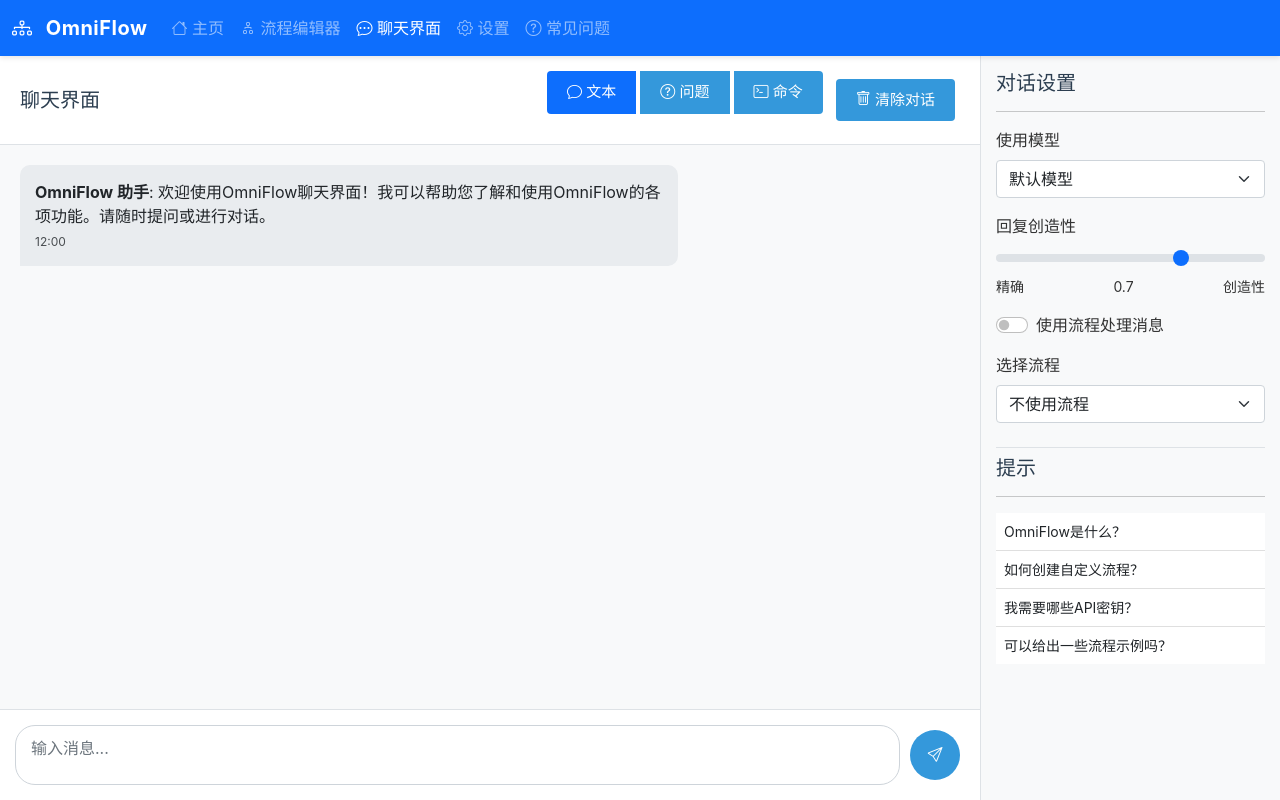
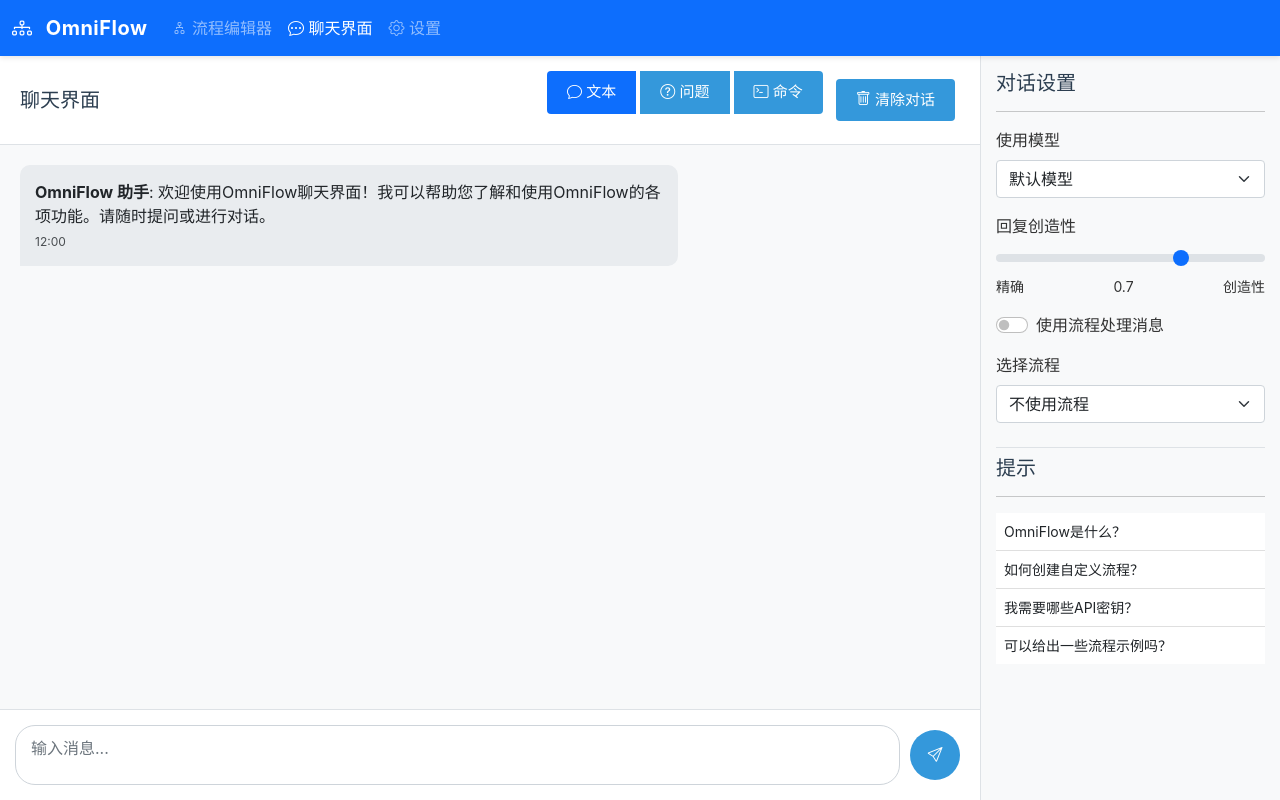
Before and after one commit to B143KC47/OmniFlow, a Flask app: page /chat in a window 1280 px wide. Run offline with Flask 2, Linux system fonts and the light colour scheme; data that the repository does not hold is empty.

Commit message:
添加聊天记录和API设置文件，更新主页路由，增加常见问题页面，优化导航栏链接

```diff
--- /dev/null
+++ b/data/config/api_settings.json
@@ -0,0 +1,11 @@
+{
+  "apiKeys": {
+    "deepseek": "",
+    "openai": ""
+  },
+  "defaultModel": "deepseek-chat",
+  "parameters": {
+    "temperature": 0.7,
+    "maxTokens": 2048
+  }
+}
--- a/main.py
+++ b/main.py
@@ -1,4 +1,4 @@
-from flask import Flask, render_template, request, jsonify, send_from_directory
+from flask import Flask, render_template, request, jsonify, send_from_directory, redirect
 import os
 import json
 import time
@@ -19,8 +19,8 @@ os.makedirs('data/config', exist_ok=True)  # 为配置文件添加目录
 
 @app.route('/')
 def index():
-    """渲染主页"""
-    return render_template('index.html')
+    """直接渲染节点编辑器页面，不再重定向"""
+    return render_template('node_editor.html')
 
 @app.route('/node-editor')
 def node_editor():
@@ -36,6 +36,11 @@ def chat():
 def settings():
     """渲染配置页面"""
     return render_template('settings.html')
+
+@app.route('/faq')
+def faq():
+    """渲染常见问题页面"""
+    return render_template('faq.html')
 
 @app.route('/api/send-message', methods=['POST'])
 def send_message():
--- a/templates/chat.html
+++ b/templates/chat.html
@@ -155,19 +155,13 @@
             <div class="collapse navbar-collapse" id="navbarNav">
                 <ul class="navbar-nav">
                     <li class="nav-item">
-                        <a class="nav-link" href="/"><i class="bi bi-house"></i> 主页</a>
-                    </li>
-                    <li class="nav-item">
-                        <a class="nav-link" href="/node-editor"><i class="bi bi-diagram-2"></i> 流程编辑器</a>
+                        <a class="nav-link" href="/"><i class="bi bi-diagram-2"></i> 流程编辑器</a>
                     </li>
                     <li class="nav-item">
                         <a class="nav-link active" href="/chat"><i class="bi bi-chat-dots"></i> 聊天界面</a>
                     </li>
                     <li class="nav-item">
                         <a class="nav-link" href="/settings"><i class="bi bi-gear"></i> 设置</a>
-                    </li>
-                    <li class="nav-item">
-                        <a class="nav-link" href="/faq"><i class="bi bi-question-circle"></i> 常见问题</a>
                     </li>
                 </ul>
             </div>
--- a/templates/node_editor.html
+++ b/templates/node_editor.html
@@ -14,7 +14,7 @@
         <!-- 顶部导航栏 -->
         <nav class="navbar navbar-expand-lg navbar-dark bg-primary">
             <div class="container-fluid">
-                <a class="navbar-brand" href="/">
+                <a class="navbar-brand" href="/node-editor">
                     <i class="bi bi-diagram-3"></i>
                     OmniFlow
                 </a>
@@ -23,9 +23,6 @@
                 </button>
                 <div class="collapse navbar-collapse" id="navbarNav">
                     <ul class="navbar-nav">
-                        <li class="nav-item">
-                            <a class="nav-link" href="/"><i class="bi bi-house"></i> 主页</a>
-                        </li>
                         <li class="nav-item">
                             <a class="nav-link active" href="/node-editor"><i class="bi bi-diagram-2"></i> 流程编辑器</a>
                         </li>
--- a/templates/settings.html
+++ b/templates/settings.html
@@ -83,10 +83,7 @@
             <div class="collapse navbar-collapse" id="navbarNav">
                 <ul class="navbar-nav">
                     <li class="nav-item">
-                        <a class="nav-link" href="/"><i class="bi bi-house"></i> 主页</a>
-                    </li>
-                    <li class="nav-item">
-                        <a class="nav-link" href="/node-editor"><i class="bi bi-diagram-2"></i> 流程编辑器</a>
+                        <a class="nav-link" href="/"><i class="bi bi-diagram-2"></i> 流程编辑器</a>
                     </li>
                     <li class="nav-item">
                         <a class="nav-link" href="/chat"><i class="bi bi-chat-dots"></i> 聊天界面</a>
```
Also changed, not shown: data/chats/chat_20250304.json (added, +9 -0 lines), templates/faq.html (+2 -5 lines).
